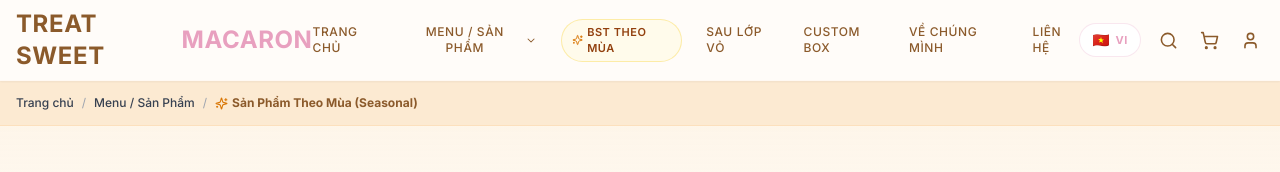
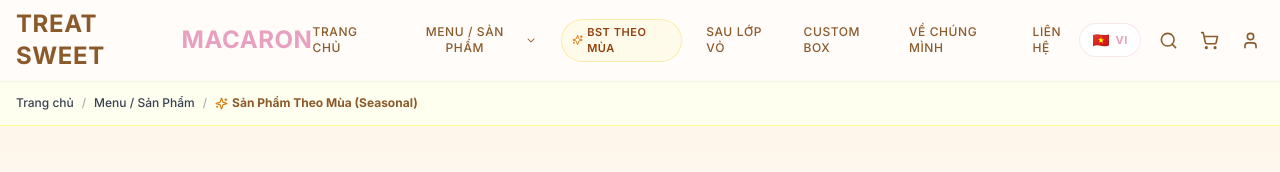
Before and after one commit to vuthaohan01062006-cpu/tipsfunnyflora, a Next.js app: page /seasonal in a window 1280 px wide. Shown: the top 172 px of the page. Built offline with nearby package versions, Linux system fonts and the light colour scheme.

Commit message:
Update app/seasonal/page.tsx with brand pastel tone palette (#f17daa, #fafc97, #404d9b, #23bbb7, #FFFFF0)

```diff
--- a/app/seasonal/page.tsx
+++ b/app/seasonal/page.tsx
@@ -97,7 +97,7 @@ export default function SeasonalPage() {
       )}
 
       {/* Top Breadcrumb Bar */}
-      <div className="bg-[#FCEAD2] border-b border-orange-200/50 py-3.5 px-4">
+      <div className="bg-[#FFFFF0] border-b border-[#fafc97] py-3.5 px-4 shadow-2xs">
         <div className="container mx-auto flex items-center text-xs text-gray-700 space-x-2">
           <Link href="/" className="hover:text-brand font-medium transition-colors">
             {t("detail.breadcrumbHome") || "Trang chủ"}
```
